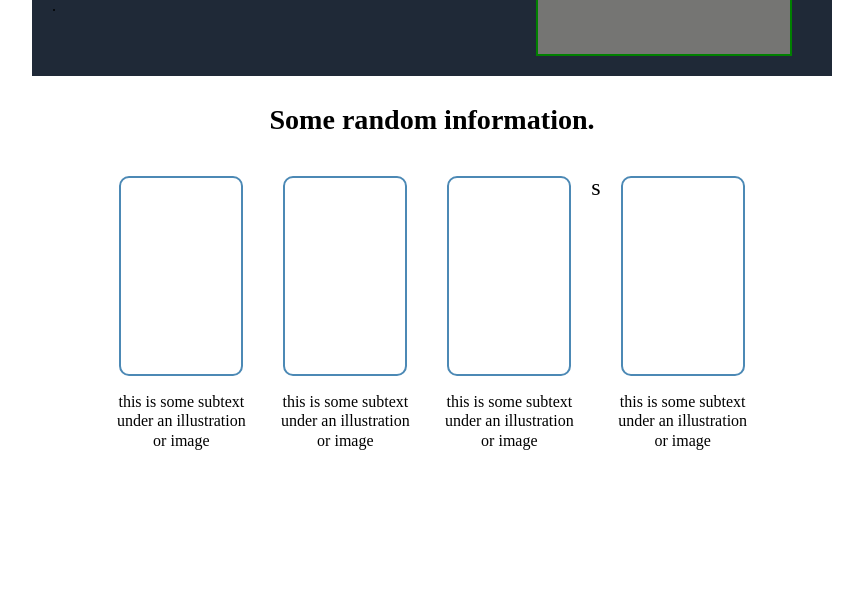
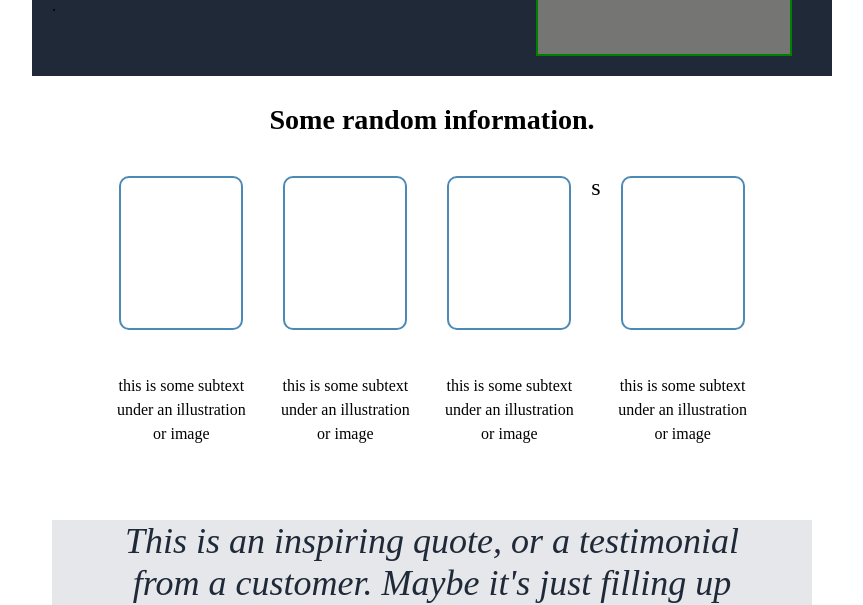
Before and after one commit to fazetdev/Project-landingpage, a plain HTML site: page index.html in a window 1280 px wide. Shown: the part 213-818 px from the top of the page, without its empty margins (226-1089 px from the left). Drawn offline with Linux system fonts and the light colour scheme.

Commit message:
reduce the size of containers

```diff
--- a/style.css
+++ b/style.css
@@ -1,5 +1,5 @@
 * {
-  outlne: 2px solid red;
+  utline: 2px solid red;
 }
 
 body {
@@ -86,7 +86,7 @@ margin: 0px;
   justify-content: center;
   margin: 20px;
   padding: 10px;
-  height: 400px;
+  height: 300px;
   width: auto;
 }
 .card {
@@ -97,7 +97,7 @@ margin: 0px;
   height: 300px;                   /* ensures all cards are same height */
 }
 .feature-image-box {
-  height: 250px;
+  height: 150px;
   width: 120px;
   border: 2px solid #4C89B5;
   border-radius: 10px;
@@ -110,7 +110,7 @@ margin: 0px;
 }
 .card p {
   font-size: 16px;
-  line-height: 1.2;       /* 1.5 × 16px = 24px per line */
+  line-height: 1.5;       /* 1.5 × 16px = 24px per line */
   height: 84px;           /* 3.5 × 24px = 84px total */
   overflow: hidden;
   text-align: center;
@@ -124,7 +124,7 @@ margin: 0px;
   text-align: center;
   font-size: 36px;
   background: #E5E7EB;
-  height: auto;
+  height: 250px;
   width: auto;
 }
 h4 {
```
